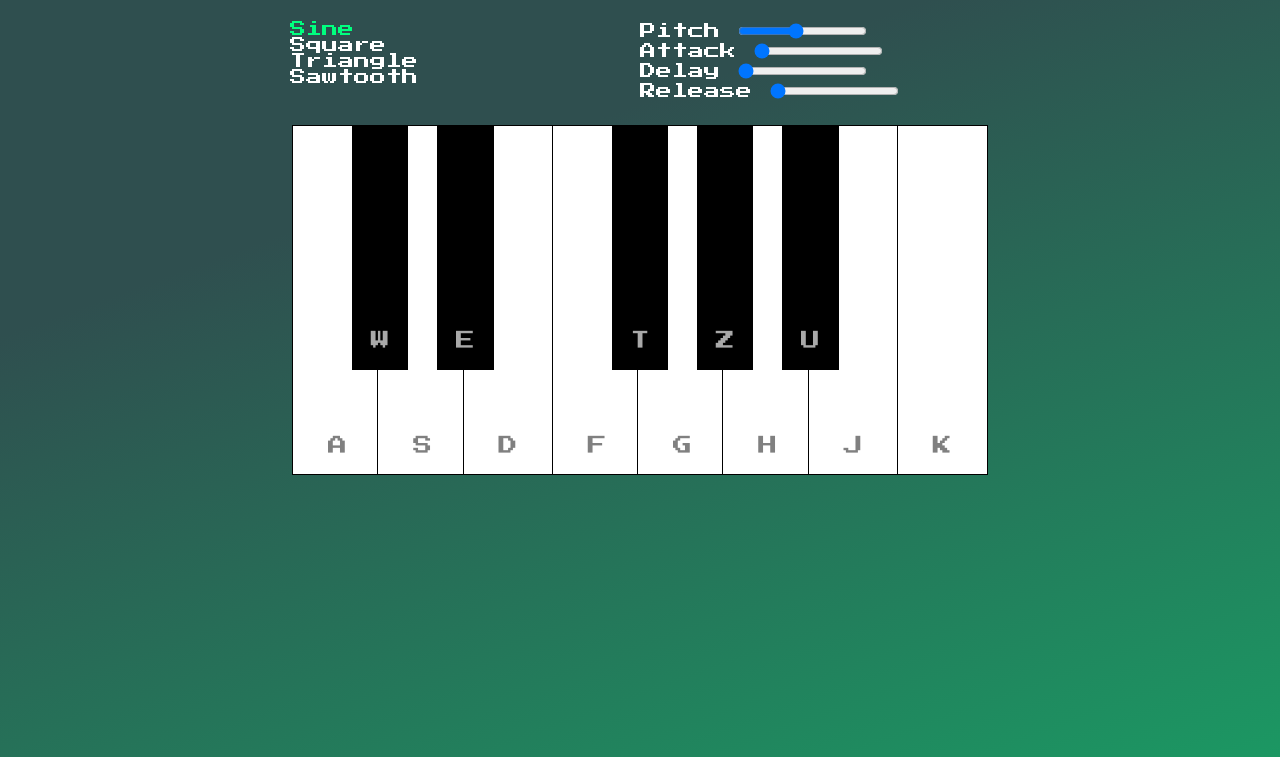
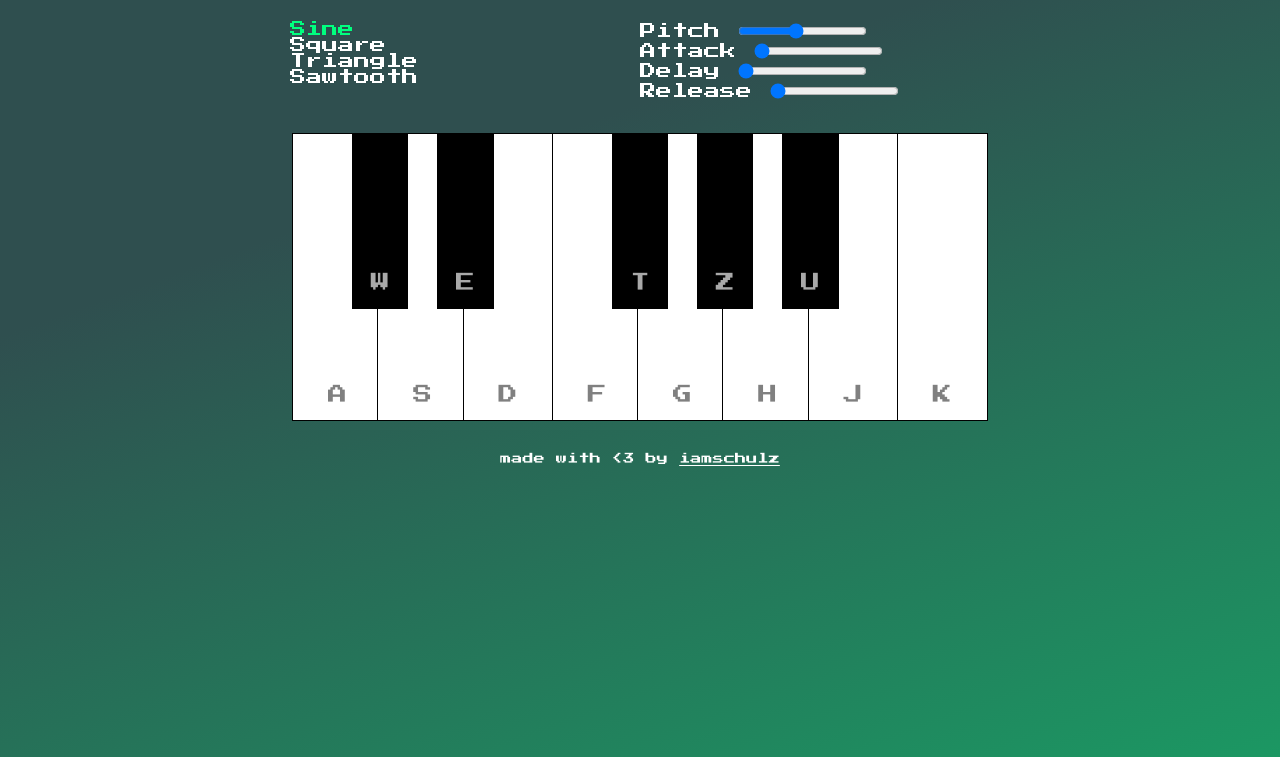
Before and after one commit to iamschulz/js-synth, a plain HTML site: page index.html in a window 1280 px wide. Shown: the part 43-800 px from the top of the page. Drawn offline with Linux system fonts and the light colour scheme.

Commit message:
fix keyboard width, add footer

```diff
--- a/index.html
+++ b/index.html
@@ -119,6 +119,10 @@
 			<button class="white" data-note="c2">K</button>
 		</section>
 
+		<footer>
+			made with &lt;3 by <a href="https://iamschulz.com">iamschulz</a>
+		</footer>
+
 		<script src="script.js" type="module" defer></script>
 	</body>
 </html>
--- a/style.scss
+++ b/style.scss
@@ -2,6 +2,8 @@
 	--bg: DarkSlateGrey;
 	--fg: white;
 	--accent: SpringGreen;
+	--ui-width: 43.75rem; // 700px
+	--gap-y: 2rem;
 }
 
 * {
@@ -25,18 +27,22 @@ body {
 }
 
 h1 {
-	max-width: 700px;
+	max-width: var(--ui-width);
 	margin: 0 auto 24px;
 }
 
+a {
+	color: white;
+}
+
 .controls {
-	max-width: 700px;
+	max-width: var(--ui-width);
 	margin: 0 auto;
 	display: grid;
 	grid-template-columns: repeat(auto-fill, minmax(300px, 1fr));
 
 	&-box {
-		margin-bottom: 24px;
+		margin-bottom: var(--gap-y);
 	}
 
 	[type='radio'] {
@@ -56,7 +62,7 @@ h1 {
 	position: relative;
 	display: flex;
 	justify-items: stretch;
-	max-width: 700px;
+	max-width: var(--ui-width);
 	margin: auto;
 	user-select: none;
 
@@ -64,15 +70,15 @@ h1 {
 		display: flex;
 		justify-content: center;
 		align-items: flex-end;
-		padding-bottom: 1em;
+		padding-bottom: 1rem;
 		font-family: 'Press Start 2P', cursive;
 		border: 1px solid black;
 		font-size: 0;
 
 		&.white {
 			flex: 1 0 calc(100% / 12);
-			height: 50vh;
-			max-height: 350px;
+			max-height: 50vw;
+			height: 18rem;
 			background-color: white;
 			color: grey;
 			margin: 0 2px;
@@ -84,8 +90,8 @@ h1 {
 
 		&.black {
 			flex: 1 0 calc(100% / 12 * 0.4);
-			height: 35vh;
-			max-height: 245px;
+			max-height: 30vw;
+			height: 11rem;
 			margin-left: calc(100% / 12 * -0.5 - 4px);
 			margin-right: calc(100% / 12 * -0.5 - 4px);
 			z-index: 1;
@@ -99,10 +105,21 @@ h1 {
 		}
 
 		&.active {
-			background: var(--accent);
+			background: linear-gradient(
+				160deg,
+				var(--bg) -150%,
+				var(--accent) 100%
+			);
 			color: var(--bg);
 		}
 	}
+}
+
+footer {
+	max-width: var(--ui-width);
+	margin: var(--gap-y) auto 0;
+	text-align: center;
+	font-size: 0.7em;
 }
 
 @media (min-width: 768px) {
```
Also changed, not shown: style.css, 1 other file.
